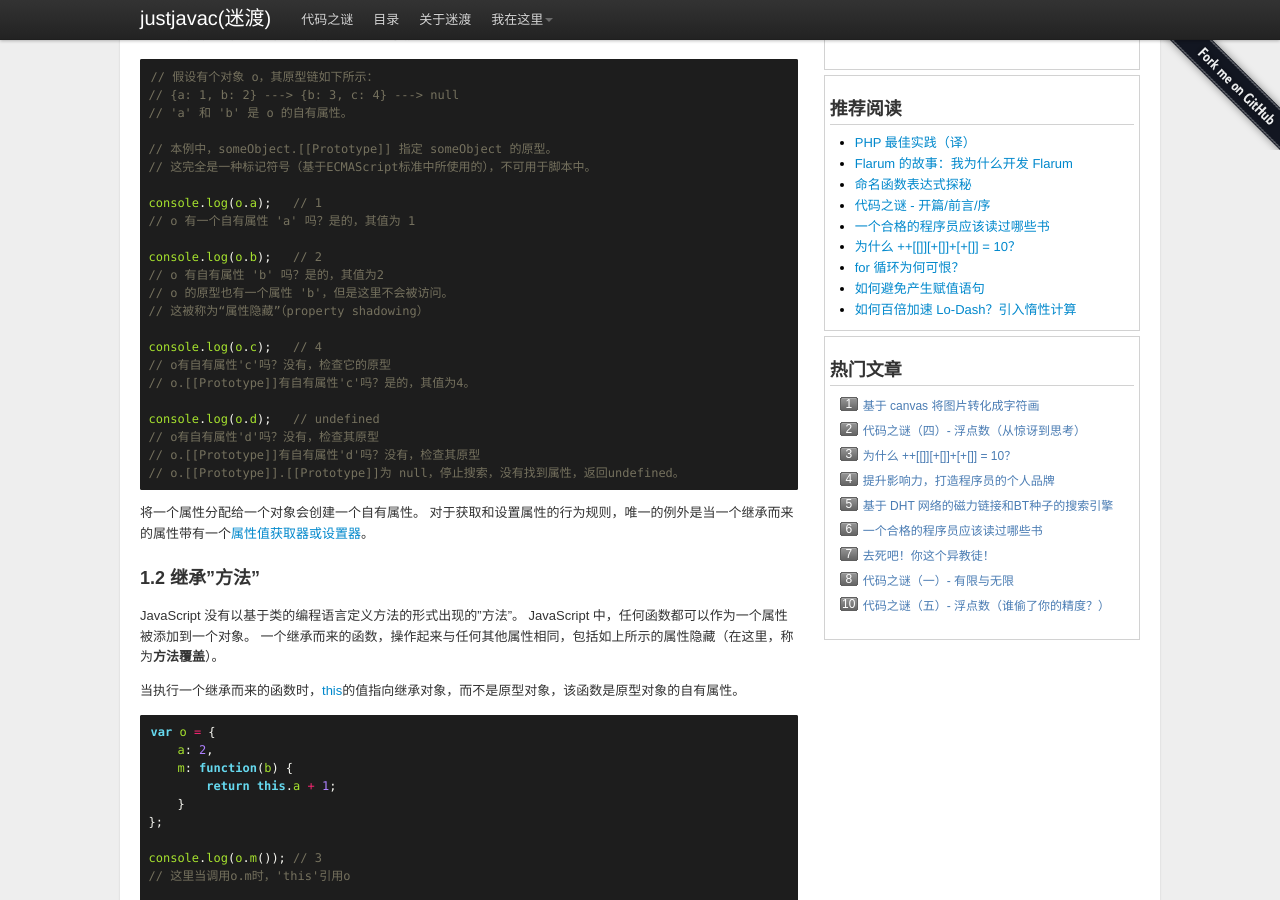
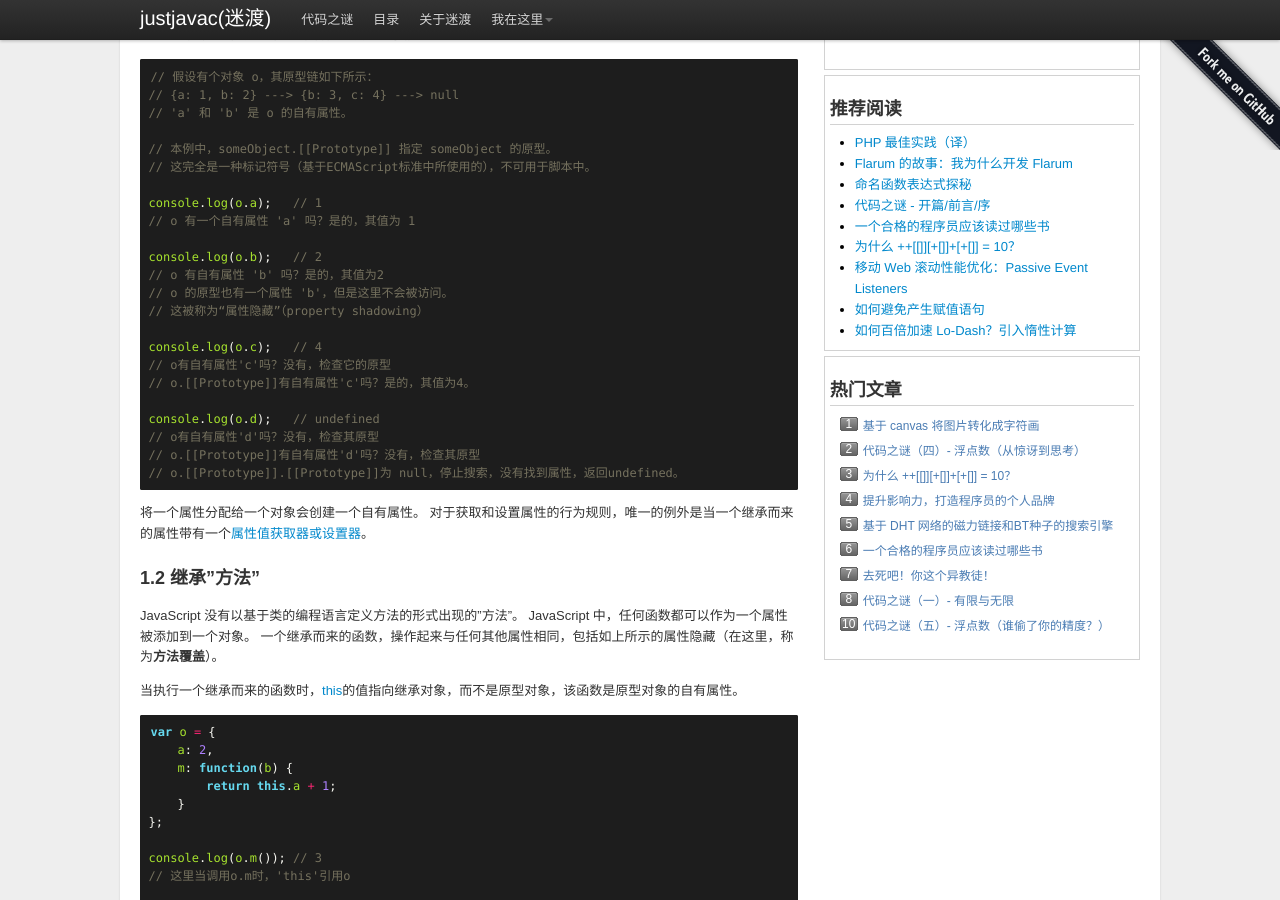
Before and after one commit to justjavac/justjavac.github.com, a Jekyll site: the page built from _posts/javascript/2015-12-09-inheritance-and-the-prototype-chain.md, in a window 1280 px wide and 900 px high, scrolled down 439 px. Built offline with Jekyll 4.4.1, drawn with Linux system fonts in a browser that asks for light colours; nearby versions of some CDN libraries; comment, search, counter and statistics services are not loaded.

Commit message:
Update post.html

```diff
--- a/_includes/themes/twitter/post.html
+++ b/_includes/themes/twitter/post.html
@@ -76,7 +76,7 @@ var duoshuoQuery = {short_name:"justjavac"};
       <li><a href="http://justjavac.com/codepuzzle/2012/09/25/codepuzzle-introduction.html" target="_blank" rel="noopener">代码之谜 - 开篇/前言/序</a></li>
       <li><a href="http://justjavac.com/other/2012/05/15/qualified-programmer-should-read-what-books.html" target="_blank" rel="noopener">一个合格的程序员应该读过哪些书</a></li>
       <li><a href="http://justjavac.com/javascript/2012/05/24/can-you-explain-why-10.html" target="_blank" rel="noopener">为什么 ++[[]][+[]]+[+[]] = 10？</a></li>
-      <li><a href="http://justjavac.com/other/2012/05/15/whats-wrong-with-the-for-loop.html" target="_blank" rel="noopener">for 循环为何可恨？</a></li>
+      <li><a href="http://justjavac.com/javascript/2017/02/20/web-scrolling-performance-optimization-passive-event-listeners.html" target="_blank" rel="noopener">移动 Web 滚动性能优化：Passive Event Listeners</a></li>
       <li><a href="http://justjavac.com/javascript/2012/04/05/how-to-avoid-the-assignment-statement.html" target="_blank" rel="noopener">如何避免产生赋值语句</a></li>
       <li><a href="http://justjavac.com/javascript/2015/12/15/introducing-lazy-evaluation.html" target="_blank" rel="noopener">如何百倍加速 Lo-Dash？引入惰性计算</a></li>
     </ul>
```
